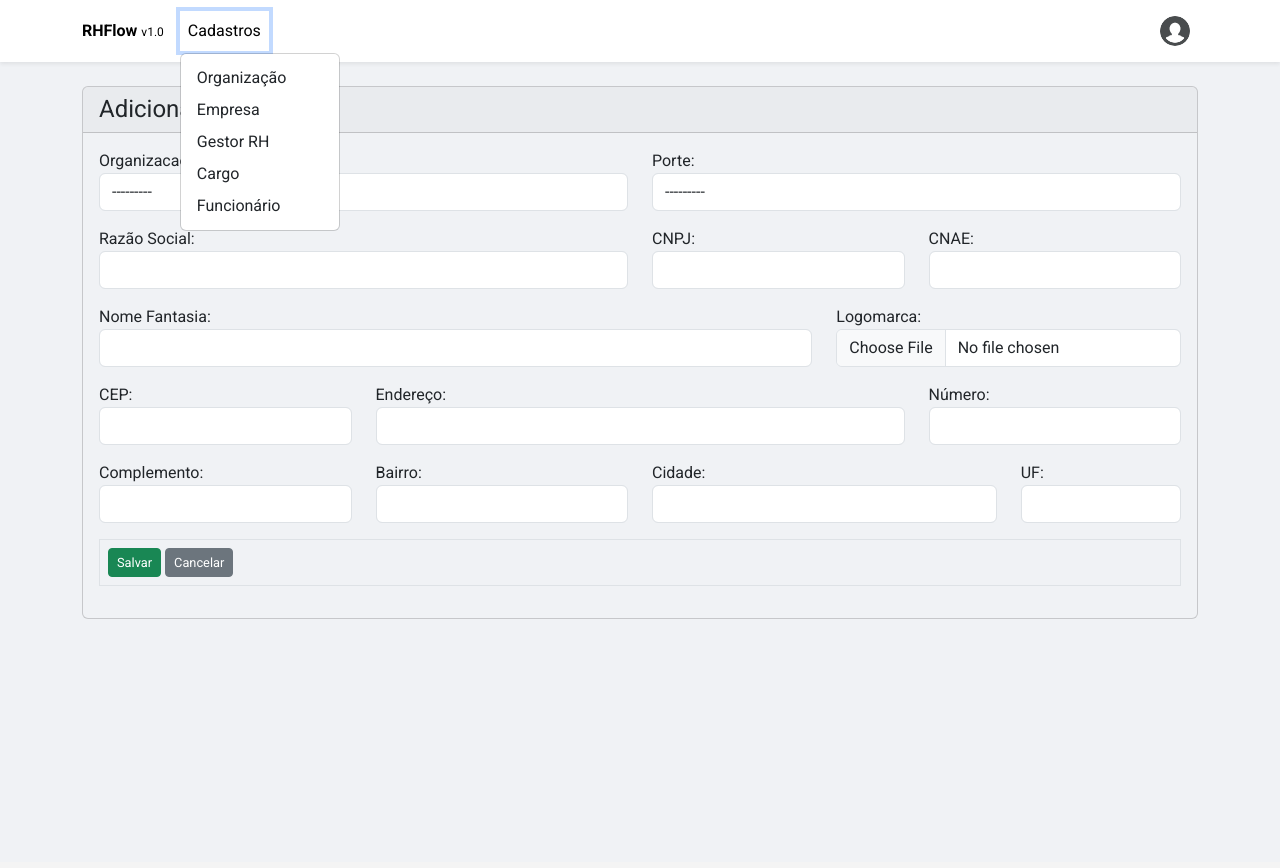
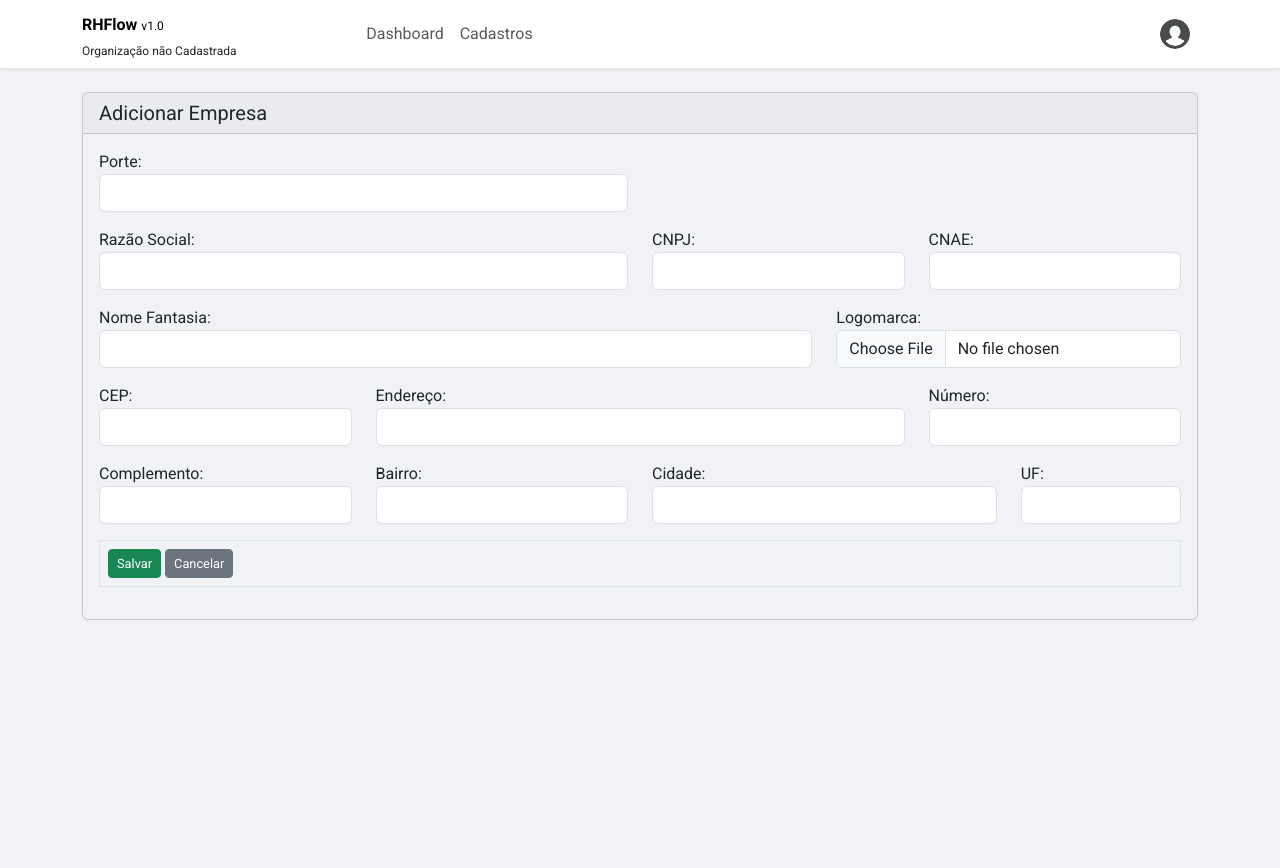
Before and after one commit to DanPersonalConsulting/rhflow-dj, a Django app: page /empresas/novo/ in a window 1280 px wide, after a click on "Dashboard". Before the commit the page ends 619 px from the top, so only its background shows below. Run offline with Django 5.2, Linux system fonts and the light colour scheme; tables that the repository leaves empty hold one stand-in row (values such as "Sample post"); some libraries are stand-ins or nearby versions.

Commit message:
Diversas refatorações

```diff
--- a/app/accounts/models.py
+++ b/app/accounts/models.py
@@ -14,6 +14,8 @@ class User(AbstractBaseUser, PermissionsMixin):
 
     slug = models.SlugField('slug', unique=True, max_length=150)
 
+    is_hr_manager = models.BooleanField('Gestor de RH ?', blank=True, default=True)
+    is_org_admin = models.BooleanField('Admin. Org. ?', blank=True, default=True)
     is_active = models.BooleanField('Ativo ?', blank=True, default=True)
     is_staff = models.BooleanField('É da Equipe ?', blank=True, default=False)
 
--- a/app/accounts/views.py
+++ b/app/accounts/views.py
@@ -18,12 +18,8 @@ def login_custom_view(request):
 		password = request.POST['password']
 		user = authenticate(request, username=username, password=password)
 		if not user == None:
-			is_first_login = user.last_login
 			login(request, user)
-			if not is_first_login:
-				return redirect('base:first-access', user.slug)
-			else:
-				return redirect('base:home')
+			return redirect('base:home')
 		else:
 			form_login = AuthenticationForm()
 	else:
--- a/app/empresa/forms.py
+++ b/app/empresa/forms.py
@@ -16,8 +16,8 @@ class EmpresaForm(forms.Form):
     complemento = forms.CharField(max_length=100, required=False, label='Complemento', widget=forms.TextInput(attrs={'class': 'form-control'}))
     logomarca = forms.ImageField(required=False, label='Logomarca', widget=forms.FileInput(attrs={'class': 'form-control'}))
     cnae = forms.CharField(max_length=10, label='CNAE', widget=forms.TextInput(attrs={'class': 'form-control'}))
-    porte = forms.ModelChoiceField(queryset=Porte.objects.all(), widget=forms.Select(attrs={'class': 'form-control'}))
-    organizacao = forms.ModelChoiceField(queryset=Organizacao.objects.all(), widget=forms.Select(attrs={'class': 'form-control'}))
+    porte = forms.ModelChoiceField(queryset=Porte.objects.all(),empty_label="", widget=forms.Select(attrs={'class': 'form-control'}))
+    #organizacao = forms.ModelChoiceField(queryset=Organizacao.objects.all(), widget=forms.Select(attrs={'class': 'form-control'}))
 
 class OrganizacaoForm(forms.Form):
     organizacao_nome = forms.CharField(max_length=50, label='Descrição', widget=forms.TextInput(attrs={'class': 'form-control'}))
@@ -25,5 +25,5 @@ class OrganizacaoForm(forms.Form):
 
 
 class GestorRhForm(forms.Form):
-    empresa = forms.ModelChoiceField(queryset=Empresa.objects.all(), widget=forms.Select(attrs={'class': 'form-control'}))
-    usuario = forms.ModelChoiceField(queryset=User.objects.all(), widget=forms.Select(attrs={'class': 'form-control'}))
+    empresa = forms.ModelChoiceField(queryset=Empresa.objects.all(), empty_label="", widget=forms.Select(attrs={'class': 'form-control'}))
+    usuario = forms.ModelChoiceField(queryset=User.objects.all(), empty_label="" , widget=forms.Select(attrs={'class': 'form-control'}))
--- a/app/empresa/models.py
+++ b/app/empresa/models.py
@@ -44,7 +44,7 @@ class Porte(TimestampableMixin):
 
 class Organizacao(TimestampableMixin):
     organizacao_nome = models.CharField(max_length=50, verbose_name='Organização')
-    usuario_admin = models.ForeignKey(User, on_delete=models.CASCADE, verbose_name='Administrador')
+    usuario_admin = models.ForeignKey(User, on_delete=models.CASCADE, verbose_name='Administrador', related_name='organizacoes')
 
     class Meta:
         db_table = 'organizacao'
--- a/app/empresa/views.py
+++ b/app/empresa/views.py
@@ -1,4 +1,6 @@
 from django.shortcuts import render, get_object_or_404, redirect
+
+from app.decorators import org_admin_required
 from .forms import EmpresaForm, OrganizacaoForm, GestorRhForm
 from .models import Empresa, Organizacao, GestorRh
 
@@ -12,7 +14,14 @@ def empresa_create(request):
     if request.method == 'POST':
         form = EmpresaForm(request.POST, request.FILES)
         if form.is_valid():
-            Empresa.objects.create(**form.cleaned_data)
+            organizacao = Organizacao.objects.filter(
+                usuario_admin=request.user).first()
+            if not organizacao:
+                pass
+            else:
+                Empresa.objects.create(
+                    **form.cleaned_data,
+                    organizacao=organizacao)
             return redirect('empresa:empresa_list')
     else:
         form = EmpresaForm()
@@ -117,7 +126,7 @@ def gestor_rh_list(request):
     gestores = GestorRh.objects.all()
     return render(request, 'empresa/gestor_rh_list.html', {'gestores': gestores})
 
-
+@org_admin_required
 def gestor_rh_create(request):
     if request.method == 'POST':
         form = GestorRhForm(request.POST)
--- a/app/funcionario/forms.py
+++ b/app/funcionario/forms.py
@@ -5,6 +5,7 @@ from .models import Funcionario
 
 class FuncionarioForm(forms.Form):
     nome = forms.CharField(max_length=150, label='Nome', widget=forms.TextInput(attrs={'class': 'form-control'}))
+    email = forms.EmailField(max_length=200, label='E-mail', widget=forms.TextInput(attrs={'class': 'form-control'}))
     empresa = forms.ModelChoiceField(queryset=Empresa.objects.none(), label="Empresa" , widget=forms.Select(attrs={'class': 'form-control'}))
     matricula = forms.CharField(max_length=20, label='Matrícula', widget=forms.TextInput(attrs={'class': 'form-control'}))
     cpf = forms.CharField(max_length=11, label='CPF', widget=forms.TextInput(attrs={'class': 'form-control'}))
--- a/templates/base/partials/header.html
+++ b/templates/base/partials/header.html
@@ -2,7 +2,14 @@
 <header>
   <nav class="navbar navbar-expand-lg navbar-light shadow-sm">
     <div class="container">
-      {% include "base/partials/name_system.html" %}
+      <div class="row">
+          {% include "base/partials/name_system.html" %}
+          {% if user.organizacoes.count > 0 %}
+          <span class="fw-bold small-text">{{ user.organizacoes.all.0.organizacao_nome }}</span>
+          {% else %}
+          <span class="fw-light small-text"> Organização não Cadastrada</span>
+          {% endif %}
+      </div>
       <button class="navbar-toggler" type="button" data-bs-toggle="collapse" data-bs-target="#navbarNavDropdown" aria-controls="navbarNavDropdown" aria-expanded="false" aria-label="Toggle navigation">
         <span class="navbar-toggler-icon"></span>
       </button>
@@ -10,14 +17,21 @@
         <ul class="navbar-nav">
           <li class="nav-item dropdown">
             <a class="nav-link" href="#" id="navbarDropdownMenuLink" role="button" data-bs-toggle="dropdown" aria-expanded="false">
+              Dashboard
+            </a>
+          </li>
+          <li class="nav-item dropdown">
+            <a class="nav-link" href="#" id="navbarDropdownMenuLink" role="button" data-bs-toggle="dropdown" aria-expanded="false">
               Cadastros
             </a>
             <ul class="dropdown-menu" aria-labelledby="navbarDropdownMenuLink">
-              <li><a class="dropdown-item" href="{% url 'empresa:organizacao_create' %}">Organização</a></li>
+              {% comment %} <li><a class="dropdown-item" href="{% url 'empresa:organizacao_create' %}">Organização</a></li> {% endcomment %}
               {% comment %} <li><a class="dropdown-item" href="">Porte</a></li> {% endcomment %}
+              {% if user.is_authenticated and user.is_org_admin %}
+                <li><a class="dropdown-item" href="{% url 'empresa:gestor_rh_create' %}">Gestor RH</a></li>
+              {% endif %}
+              <li><a class="dropdown-item" href="">Cargo</a></li>
               <li><a class="dropdown-item" href="{% url 'empresa:empresa_list' %}">Empresa</a></li>
-              <li><a class="dropdown-item" href="{% url 'empresa:gestor_rh_create' %}">Gestor RH</a></li>
-              <li><a class="dropdown-item" href="">Cargo</a></li>
               <li><a class="dropdown-item" href="{% url 'funcionario:funcionario_list' %}">Funcionário</a></li>
             </ul>
           </li>
@@ -26,7 +40,7 @@
         <ul class="navbar-nav ms-auto">
           <li class="nav-item dropdown">
             <a class="nav-link d-flex align-items-center" href="#" id="navbarDropdownMenuUser" role="button" data-bs-toggle="dropdown" aria-expanded="false">
-              <span class="me-2">{{ user.get_short_name }}</span>
+              <span class="me-2 fw-bold small-text">{{ user.username }}</span>
               <img src="{% if user.is_authenticated and user.avatar %}{{ user.avatar.url }}{% else %}{% static 'img/default_avatar.png' %}{% endif %}"
                    alt="Avatar"
                    class="rounded-circle"
--- a/templates/base/partials/name_system.html
+++ b/templates/base/partials/name_system.html
@@ -1,4 +1,6 @@
-<a class="navbar-brand fw-bold fs-6" href="#">RHFlow <span class="fw-light small-text">v1.0</span></a>
+<a class="navbar-brand fw-bold fs-6" href="#">
+    RHFlow <span class="fw-light small-text">v1.0</span>
+</a>
 
 <style>
     .small-text {
--- a/templates/empresa/empresa_form.html
+++ b/templates/empresa/empresa_form.html
@@ -2,16 +2,16 @@
 {% block content_area %}
 <div class="container pt-4">
     <div class="card text-dark bg-light mb-3">
-        <h4 class="card-header">{% if empresa_pk %}Editar{% else %}Adicionar{% endif %} Empresa</h4>
+        <div class="h5 card-header">{% if empresa_pk %}Editar{% else %}Adicionar{% endif %} Empresa</div>
         <form method="post" enctype="multipart/form-data" class="card-body">
             {% csrf_token %}
             <div class="row mb-3">
-                <div class="col-md-6">
+                {% comment %} <div class="col-md-6">
                     <div class="form-group">
                         {{ form.organizacao.label_tag }}
                         {{ form.organizacao }}
                     </div>
-                </div>
+                </div> {% endcomment %}
                 <div class="col-md-6">
                     <div class="form-group">
                         {{ form.porte.label_tag }}
--- a/templates/empresa/empresa_list.html
+++ b/templates/empresa/empresa_list.html
@@ -3,8 +3,8 @@
 {% block content_area %}
 <div class=" pt-4">
     <div class="d-flex justify-content-between align-items-center">
-        <h4>Empresas da Organização</h4>
-        <a href="{% url 'empresa:empresa_create' %}" class="btn btn-primary btn-sm">Nova Empresa</a>
+        <div class="h5">Empresas da Organização</div>
+        <a href="{% url 'empresa:empresa_create' %}" class="btn btn-primary btn-sm mb-2">+ Criar</a>
     </div>
 
     <div class="table-responsive">
--- a/templates/funcionario/funcionario_form.html
+++ b/templates/funcionario/funcionario_form.html
@@ -2,7 +2,7 @@
 {% block content_area %}
 <div class="container pt-4">
     <div class="card text-dark bg-light mb-3">
-        <h4 class="card-header">{% if form.instance.pk %}Editar{% else %}Adicionar{% endif %} Funcionário</h4>
+        <div class="h5 card-header">{% if form.instance.pk %}Editar{% else %}Adicionar{% endif %} Funcionário</div>
         <form method="post" class="card-body">
             {% csrf_token %}
 
--- a/templates/funcionario/funcionario_list.html
+++ b/templates/funcionario/funcionario_list.html
@@ -3,8 +3,8 @@
 {% block content_area %}
 <div class="pt-4">
     <div class="d-flex justify-content-between align-items-center">
-        <h4>Funcionários</h4>
-        <a href="{% url 'funcionario:funcionario_create' %}" class="btn btn-primary btn-sm">Novo Funcionário</a>
+        <div class="h5">Funcionários</div>
+        <a href="{% url 'funcionario:funcionario_create' %}" class="btn btn-primary btn-sm mb-2">+ Criar</a>
     </div>
 
     <div class="table-responsive">
```
Also changed, not shown: app/cargo/models.py (+10 -0 lines), app/decorators.py (added, +11 -0 lines), app/accounts/migrations/0005_user_is_hr_manager_user_is_org_admin.py (added), app/cargo/migrations/0002_rename_classe_salarial_cargo_classe_and_more.py (added), app/empresa/migrations/0004_alter_organizacao_organizacao_nome_and_more.py (added), media/logomarcas/eu_1pPwdrS.jpeg (added), media/logomarcas/eu_Ey6KOW3.jpeg (added), static/img/anonimo.png (deleted).
